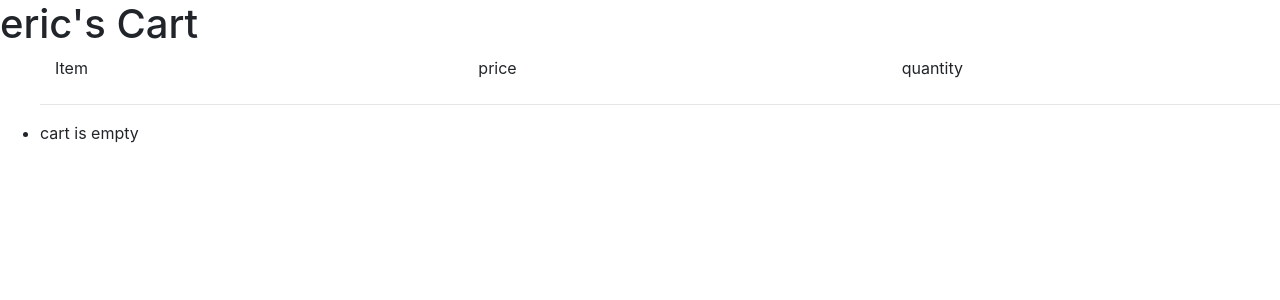
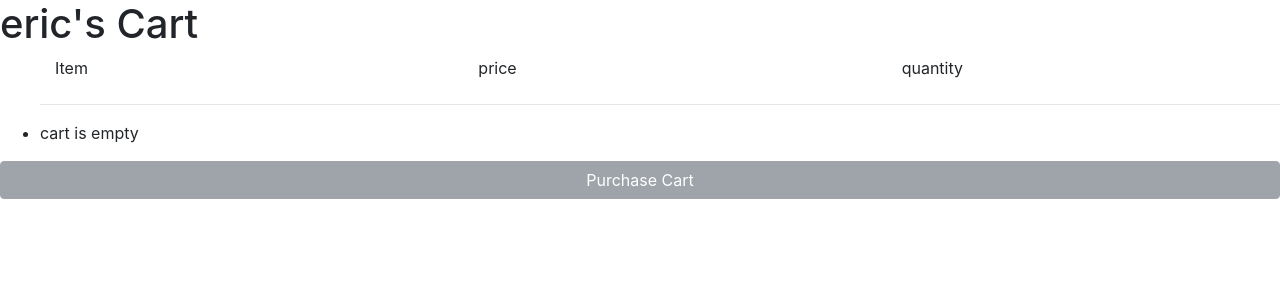
Before and after one commit to WoodardEric/cs360-database, a Django app: page /products/cart in a window 1280 px wide. Shown: the part 80-380 px from the top of the page. Run offline with Django 4.2, Linux system fonts and the light colour scheme; a user stored in the database is signed in; data that the repository does not hold is empty; some libraries are stand-ins or nearby versions.

Commit message:
improve cart

```diff
--- a/products/models.py
+++ b/products/models.py
@@ -22,3 +22,6 @@ class Cart(models.Model):
 
     def __str__(self):
         return str(self.product) + " x " + str(self.quantity)
+
+    class Meta:
+       unique_together = ("customer", "product")
--- a/products/urls.py
+++ b/products/urls.py
@@ -1,7 +1,9 @@
+from django.shortcuts import render
 from django.urls import path
 from . import views
 
 urlpatterns = [
+    path("purchase", views.purchase, name='purchase'),
     path("cart", views.cart, name='cart'),
     path("add_to_cart", views.add_to_cart, name='add_to_cart'),
     path("", views.index, name='index'),
--- a/products/views.py
+++ b/products/views.py
@@ -1,15 +1,24 @@
-from django.http import HttpResponseRedirect
+from itertools import product
+import re
+from django.http import HttpResponse, HttpResponseRedirect
 from django.shortcuts import render
 from .models import *
 from django.contrib.auth.decorators import login_required
 
 @login_required
 def add_to_cart(request):
-    cart = Cart()
-    cart.customer = request.user
-    cart.quantity = 1
-    cart.product = Product.objects.get(id=request.POST['product'])
-    cart.save()
+    user = request.user
+    product = Product.objects.get(id=request.POST['product'])
+    if Cart.objects.filter(product=product, customer=user).exists():
+        cart = Cart.objects.get(product=product, customer=user)
+        cart.quantity += 1
+        cart.save()
+    else:
+        cart = Cart()
+        cart.customer = user
+        cart.quantity = 1
+        cart.product = product
+        cart.save()
     return HttpResponseRedirect(request.META.get('HTTP_REFERER'))
 
 def index(request):
@@ -22,11 +31,19 @@ def index(request):
         context["products"] = Product.objects.all();
         return render(request, 'products.html', context)
 
+def purchase(request):
+    Cart.objects.filter(customer=request.user.id).delete()
+    return render(request, 'purchase.html')
+
 @login_required
 def cart(request):
     product = request.POST.get("product")
     if product != None:
         Cart.objects.filter(customer=request.user, product=product).delete()
 
+
     results = Cart.objects.filter(customer=request.user.id)
-    return render(request, 'cart.html', {"cart":results})
+    total = 0
+    for item in results:
+        total += (item.product.price * item.quantity)
+    return render(request, 'cart.html', {"cart":results, "total":total})
--- a/templates/cart.html
+++ b/templates/cart.html
@@ -2,6 +2,7 @@
 {% extends "base.html" %}
 
 {% block content %}
+
 
 <h1>{{ user.username }}'s Cart</h1>
 <ul>
@@ -28,16 +29,26 @@
         <label class="col">{{item.product.price}}</label>
       </div>
       <div class="col">
-        <label class="col">{{item.quantity}}</label>
+        <input type="number" class="form-control" id="quantity" value="{{item.quantity}}">
       </div>
     </div>
     <div class="form-row">
-        <input type="hidden" name="product" id="product" value="{{ item.product.id }}">
+        <input type="hidden" name="product" id="product" min="0" max="99" value="{{ item.product.id }}">
         </div>
-    <button type="submit" class="btn btn-primary btn-sm btn-danger btn-block">Remove</button><br>
+    <button type="submit" class="btn btn-sm btn-danger btn-block">Remove</button><br>
   </form>
 {% empty %}
     <li>cart is empty</li>
 {% endfor %}
 </ul>
+
+{% if cart %}
+<label>Total price: ${{total}}</label>
+<a href="{% url 'purchase' %}" class="btn btn-success btn-block">
+  <span class="glyphicon glyphicon-th-list"></span> Purchase Cart
+</a>
+{% else %}
+<button type="button" class="btn btn-secondary btn-block" disabled>Purchase Cart</button>
+{% endif %}
+
 {% endblock %}
--- /dev/null
+++ b/templates/purchase.html
@@ -0,0 +1,4 @@
+{% extends "base.html" %}
+{% block content %}
+<h2>Thank you {{ user.username }} your order will be shipped shortly!</h2>
+{% endblock %}
```
Also changed, not shown: db.sqlite3, products/migrations/0003_alter_cart_unique_together.py (added).
